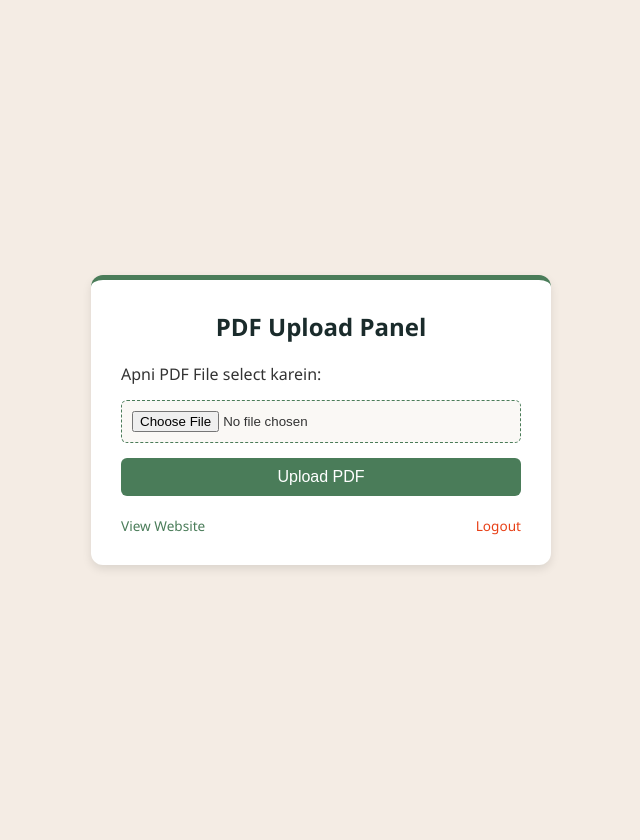
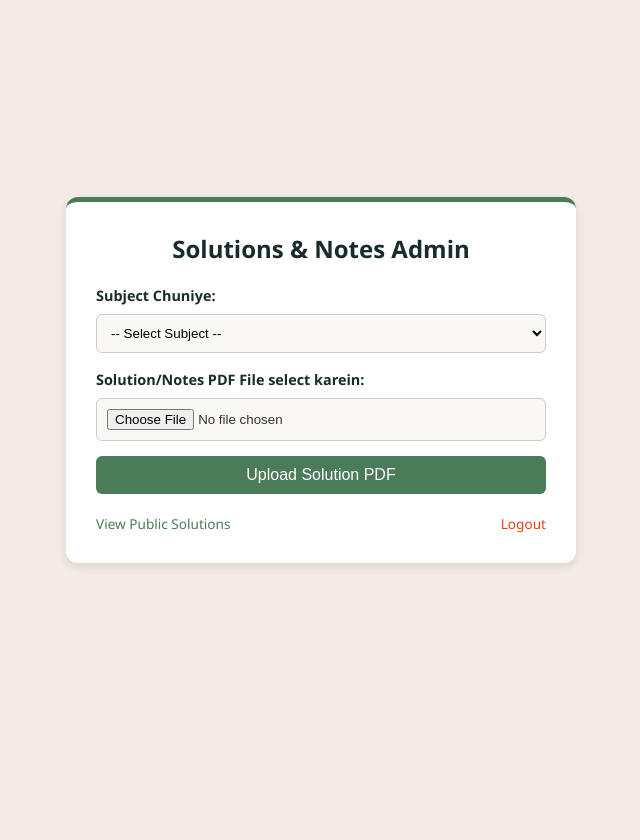
Before and after one commit to raghuveerv823-design/bca-second-year, a Flask app: page /admin/dashboard in a window 1280 px wide. Shown: the whole page, without its empty margins (319-959 px from the left). After the commit the page ends 567 px from the top, so only its background shows below. Run offline with Flask 3, Linux system fonts and the light colour scheme; the visitor is signed in with stand-in values (Sample User, id 1).

Commit message:
Update admin_dashboard.html

```diff
--- a/templates/admin_dashboard.html
+++ b/templates/admin_dashboard.html
@@ -1,10 +1,9 @@
-
 <!DOCTYPE html>
 <html lang="en">
 <head>
     <meta charset="UTF-8">
     <meta name="viewport" content="width=device-width, initial-scale=1.0">
-    <title>Admin Dashboard - Upload PDF</title>
+    <title>Solutions & Notes Admin</title>
     <style>
         body {
             font-family: 'Segoe UI', Tahoma, Geneva, Verdana, sans-serif;
@@ -15,7 +14,7 @@
             display: flex;
             justify-content: center;
             align-items: center;
-            height: 100vh;
+            min-height: 90vh;
         }
         .dashboard-box {
             background-color: #ffffff;
@@ -23,7 +22,7 @@
             border-radius: 12px;
             box-shadow: 0 4px 10px rgba(0,0,0,0.1);
             width: 100%;
-            max-width: 400px;
+            max-width: 450px;
             border-top: 5px solid #4a7c59;
         }
         h2 {
@@ -40,11 +39,16 @@
             text-align: center;
             font-size: 0.9em;
         }
-        input[type="file"] {
+        label {
+            font-weight: 600;
+            font-size: 0.9em;
+            color: #1a2b2b;
+        }
+        select, input[type="file"] {
             width: 100%;
             padding: 10px;
-            margin: 15px 0;
-            border: 1px dashed #4a7c59;
+            margin: 8px 0 15px 0;
+            border: 1px solid #ccc;
             border-radius: 6px;
             background-color: #faf8f5;
             box-sizing: border-box;
@@ -79,20 +83,29 @@
 </head>
 <body>
     <div class="dashboard-box">
-        <h2>PDF Upload Panel</h2>
+        <h2>Solutions & Notes Admin</h2>
 
         {% if success %}
             <div class="success">{{ success }}</div>
         {% endif %}
 
         <form method="POST" enctype="multipart/form-data">
-            <label for="pdf_file">Apni PDF File select karein:</label>
+            <label for="subject">Subject Chuniye:</label>
+            <select name="subject" required>
+                <option value="" disabled selected>-- Select Subject --</option>
+                {% for code, name in subjects.items() %}
+                    <option value="{{ code }}">{{ name }}</option>
+                {% endfor %}
+            </select>
+
+            <label for="pdf_file">Solution/Notes PDF File select karein:</label>
             <input type="file" name="pdf_file" accept=".pdf" required>
-            <button type="submit">Upload PDF</button>
+
+            <button type="submit">Upload Solution PDF</button>
         </form>
 
         <div class="links">
-            <a href="/" target="_blank">View Website</a>
+            <a href="/solutions" target="_blank">View Public Solutions</a>
             <a href="/logout" class="logout">Logout</a>
         </div>
     </div>
```
